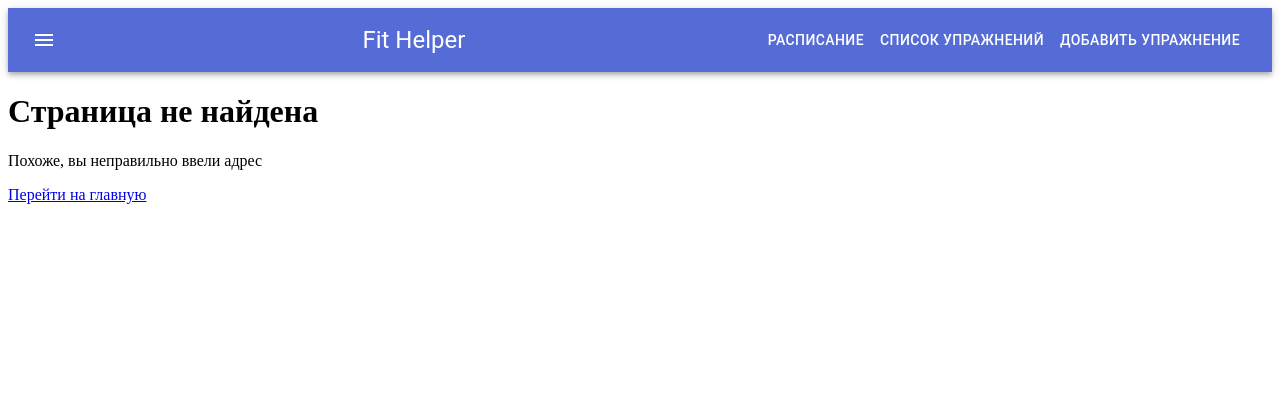
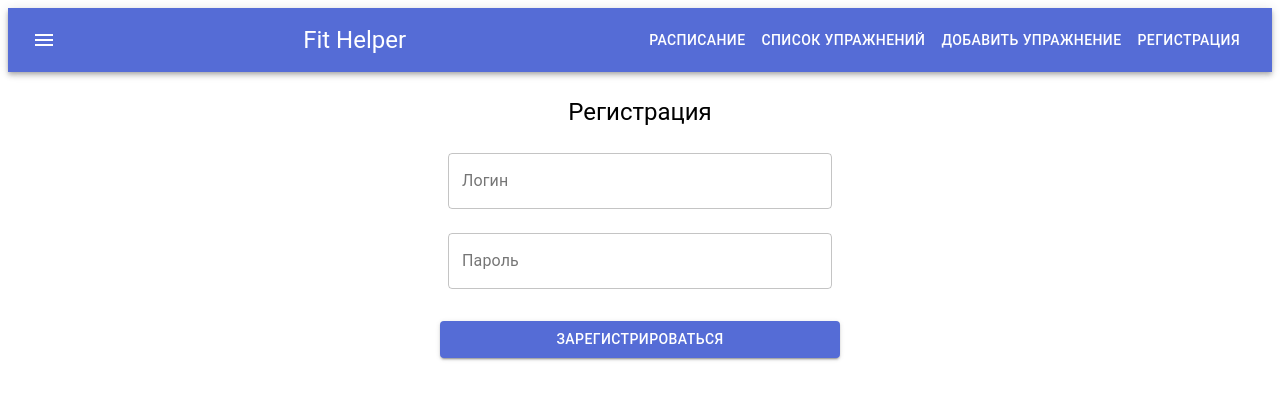
Before and after one commit to WizardGoodwin/fit-helper, a React (Create React App) app: page /registration in a window 1280 px wide. Shown: the top 400 px of the page. Built offline with nearby package versions, Linux system fonts and the light colour scheme.

Commit message:
Added login and registration forms

```diff
--- a/src/components/App/App.tsx
+++ b/src/components/App/App.tsx
@@ -6,6 +6,7 @@ import Layout from '../Layout/Layot';
 import Main from '../../pages/Main';
 import ExerciseList from '../../pages/ExerciseList';
 import AddExercise from '../../pages/AddExercise';
+import Registration from '../../pages/Registration';
 
 
 const App = () => {
@@ -15,6 +16,7 @@ const App = () => {
         <Route path="/" exact component={Main} />
         <Route path="/exercises" exact component={ExerciseList} />
         <Route path="/exercises/add" component={AddExercise} />
+        <Route path="/registration" component={Registration} />
         <Route component={NotFound} />
       </Switch>
     </Layout>
--- a/src/components/ExerciseForm/ExerciseForm.tsx
+++ b/src/components/ExerciseForm/ExerciseForm.tsx
@@ -49,7 +49,7 @@ const useStyles = makeStyles((theme: Theme) =>
     container: {
       display: 'flex',
       flexDirection: 'column',
-      maxWidth: '500px'
+      width: '400px'
     },
     textField: {
       marginLeft: theme.spacing(1),
@@ -58,7 +58,8 @@ const useStyles = makeStyles((theme: Theme) =>
     mainGrid: {
       marginTop: theme.spacing(3),
       display: 'flex',
-      flexDirection: 'column'
+      flexDirection: 'column',
+      alignItems: 'center',
     },
     formControl: {
       margin: theme.spacing(1),
@@ -136,7 +137,7 @@ const ExerciseForm: FC<IProps> = inject('exercisesStore', 'muscleGroupsStore')(
               variant="outlined"
             />
             <FormControl className={classes.formControl}>
-              <InputLabel htmlFor="age-simple">Группа мышц</InputLabel>
+              <InputLabel htmlFor="muscleGroup">Группа мышц</InputLabel>
               <Select
                 id="muscleGroup"
                 value={values.muscleGroupId}
--- a/src/components/Header/Header.tsx
+++ b/src/components/Header/Header.tsx
@@ -42,6 +42,9 @@ const Header = () => {
           <Link component={RouterLink} to="/exercises/add" color="inherit" variant="button" className={classes.toolbarLink}>
             Добавить упражнение
           </Link>
+          <Link component={RouterLink} to="/registration" color="inherit" variant="button" className={classes.toolbarLink}>
+            Регистрация
+          </Link>
         </nav>
       </Toolbar>
     </AppBar>
--- a/src/pages/AddExercise.tsx
+++ b/src/pages/AddExercise.tsx
@@ -9,7 +9,8 @@ const useStyles = makeStyles((theme: Theme) =>
     mainGrid: {
       marginTop: theme.spacing(3),
       display: 'flex',
-      flexDirection: 'column'
+      flexDirection: 'column',
+      alignItems: 'center'
     }
   }),
 );
--- /dev/null
+++ b/src/pages/Registration.tsx
@@ -0,0 +1,109 @@
+import React, { ChangeEvent, FC, useState } from 'react';
+
+import {
+  Button,
+  createStyles,
+  Divider,
+  Grid,
+  makeStyles,
+  TextField,
+  Theme,
+  Typography,
+} from '@material-ui/core';
+
+interface IState {
+  username: string;
+  password: string;
+}
+
+const useStyles = makeStyles((theme: Theme) =>
+  createStyles({
+    mainGrid: {
+      marginTop: theme.spacing(3),
+      display: 'flex',
+      flexDirection: 'column',
+      alignItems: 'center'
+    },
+    regForm: {
+      display: 'flex',
+      flexDirection: 'column',
+      width: '400px'
+    },
+    textField: {
+      marginLeft: theme.spacing(1),
+      marginRight: theme.spacing(1),
+    },
+    formControl: {
+      margin: theme.spacing(1),
+      minWidth: 120,
+    },
+    submitBtn: {
+      marginTop: theme.spacing(3),
+    }
+  }),
+);
+
+const Registration: FC = () => {
+  const classes = useStyles();
+
+  const initialState: IState = {
+    username: '',
+    password: '',
+  };
+
+  const [values, setValues] = useState<IState>(initialState);
+
+  const handleChange = (name: keyof typeof values) => (event: ChangeEvent<HTMLInputElement | { name?: string, value: unknown }>) => {
+    setValues({
+      ...values,
+      [name]: event.target.value
+    });
+  };
+
+  const submitForm = () => {
+    console.log(values);
+  };
+
+  return (
+    <>
+        <Grid container className={classes.mainGrid}>
+          <Typography variant="h5" gutterBottom>
+            Регистрация
+          </Typography>
+          <Divider />
+          <form className={classes.regForm} noValidate autoComplete="off">
+            <TextField
+              id="username"
+              label="Логин"
+              className={classes.textField}
+              value={values.username}
+              onChange={handleChange('username')}
+              margin="normal"
+              variant="outlined"
+            />
+            <TextField
+              id="password"
+              label="Пароль"
+              type="password"
+              className={classes.textField}
+              value={values.password}
+              onChange={handleChange('password')}
+              margin="normal"
+              variant="outlined"
+            />
+            <Button
+              variant="contained"
+              color="primary"
+              className={classes.submitBtn}
+              onClick={submitForm}
+            >
+              Зарегистрироваться
+            </Button>
+          </form>
+        </Grid>
+    </>
+
+  );
+};
+
+export default Registration;
```
